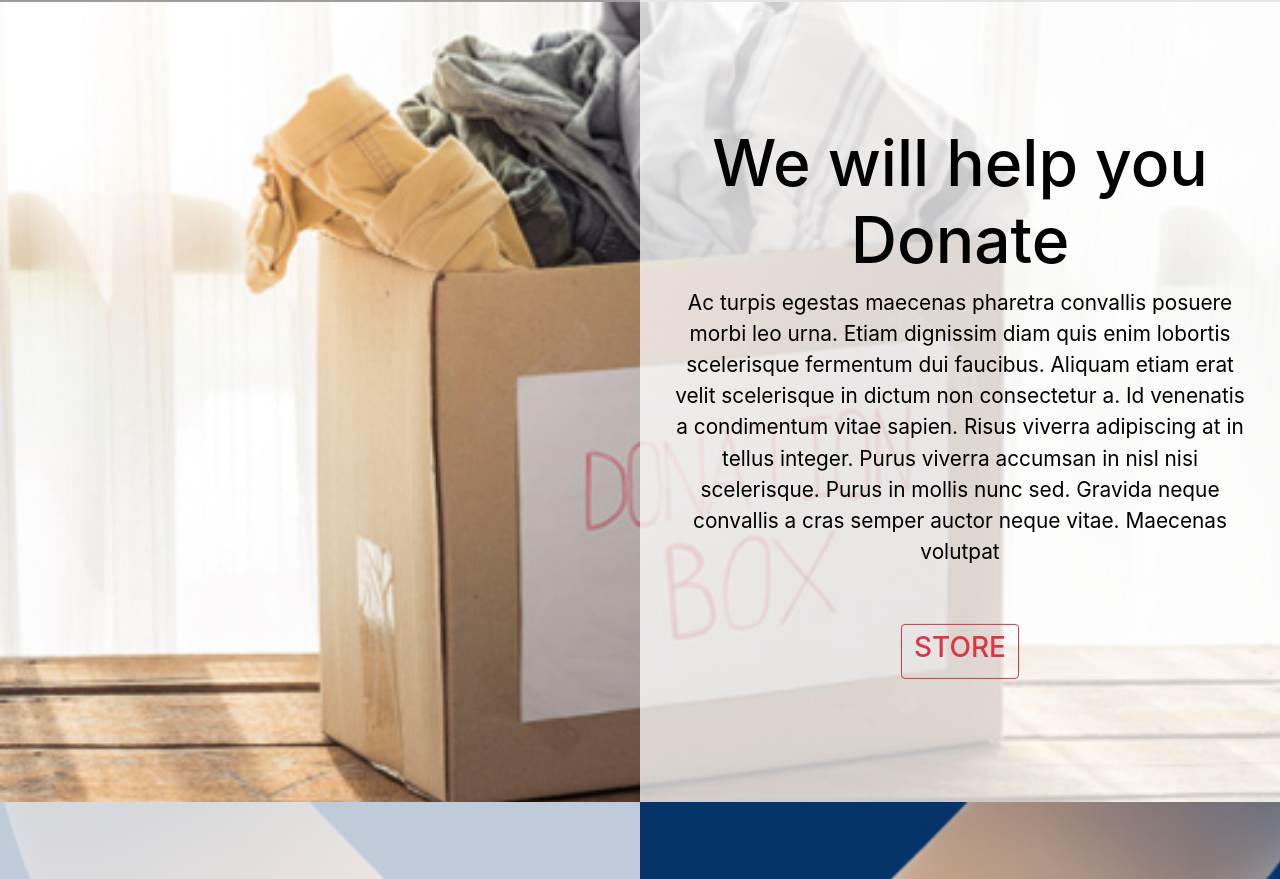
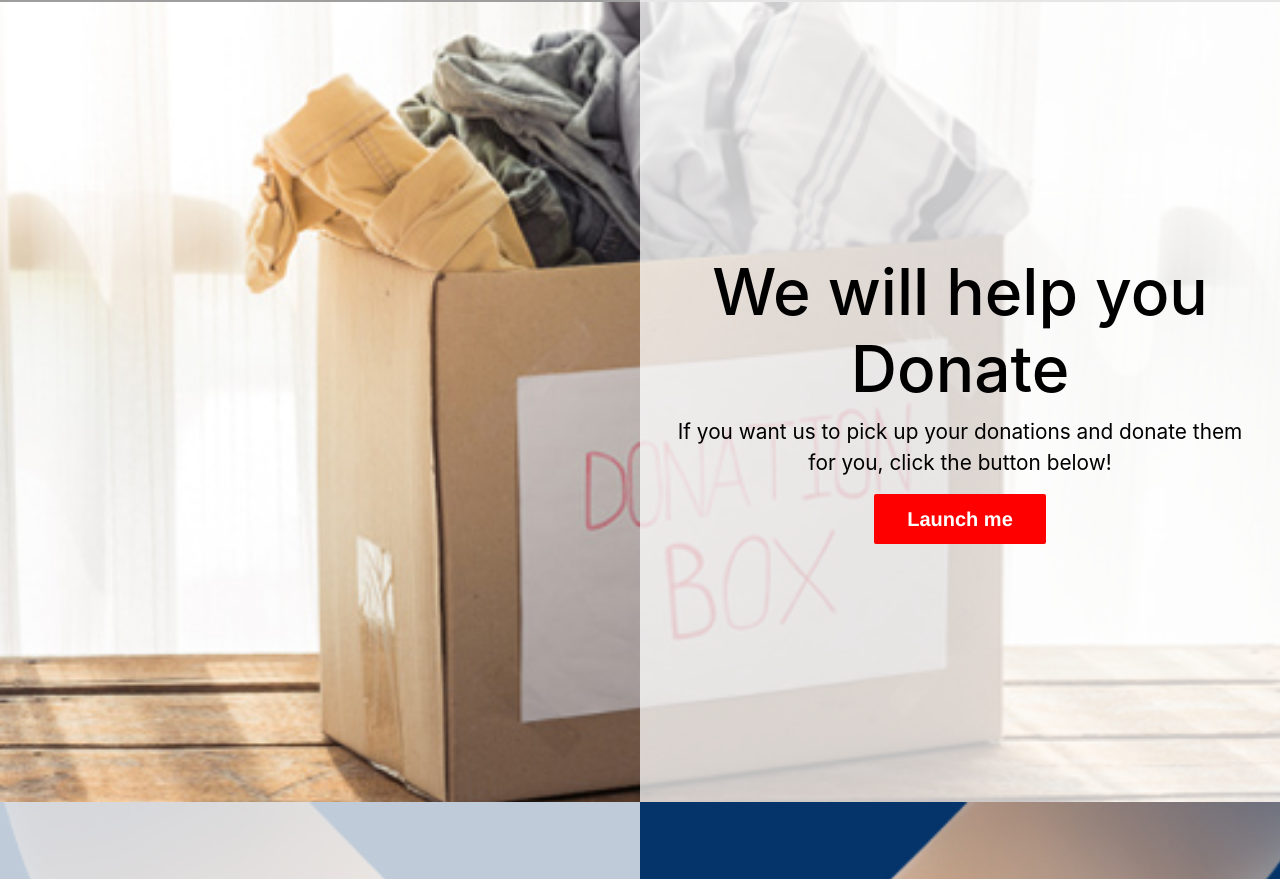
Before and after one commit to fengala/CharityFrontiers, a website: page index.html in a window 1280 px wide. Shown: the part 2398-3277 px from the top of the page. Drawn offline with nearby package versions, Linux system fonts and the light colour scheme; grey boxes are pictures that could not be loaded; a script that the page names is missing.

Commit message:
button and form for moving donations

```diff
--- a/index.html
+++ b/index.html
@@ -79,7 +79,9 @@
       <div class="content">
         <h1>What We Do</h1>
             <p>
-				We are a group of high schoolers who want to make a difference in the world.
+				Charity Frontier helps you donate items you do not want by picking up your donations and donating them to
+				charities and people in need. All donations made are filmed and available to the public.
+
             </p>
             </div>
        </div>
@@ -104,12 +106,10 @@
             <div class="content">
 							<h1>We will help you Donate</h1>
 							<p>
-								Ac turpis egestas maecenas pharetra convallis posuere morbi leo urna. Etiam dignissim diam quis enim lobortis scelerisque
-								fermentum dui faucibus. Aliquam etiam erat velit scelerisque in dictum non consectetur a. Id venenatis a condimentum vitae
-								sapien. Risus viverra adipiscing at in tellus integer. Purus viverra accumsan in nisl nisi scelerisque. Purus in mollis nunc
-								sed. Gravida neque convallis a cras semper auctor neque vitae. Maecenas volutpat
+								If you want us to pick up your donations and donate them for you, click the button below!
 							</p>
-							<button type="button" id="mybtn" class="btn btn-outline-danger"><h3>STORE</h3></button>
+							<a class="typeform-share button" href="https://fenilgala.typeform.com/to/aGDmpb" data-mode="popup" style="display:inline-block;text-decoration:none;background-color:red;color:white;cursor:pointer;font-family:Helvetica,Arial,sans-serif;font-size:20px;line-height:50px;text-align:center;margin:0;height:50px;padding:0px 33px;border-radius:2px;max-width:100%;white-space:nowrap;overflow:hidden;text-overflow:ellipsis;font-weight:bold;-webkit-font-smoothing:antialiased;-moz-osx-font-smoothing:grayscale;" data-submit-close-delay="5" target="_blank">Launch me </a>
+							<script> (function() { var qs,js,q,s,d=document, gi=d.getElementById, ce=d.createElement, gt=d.getElementsByTagName, id="typef_orm_share", b="https://embed.typeform.com/"; if(!gi.call(d,id)){ js=ce.call(d,"script"); js.id=id; js.src=b+"embed.js"; q=gt.call(d,"script")[0]; q.parentNode.insertBefore(js,q) } })() </script>
 						</div>
             </div>
 					</div>
```
Also changed, not shown: merch.jpg (deleted), thriftstore.jpg (deleted).
